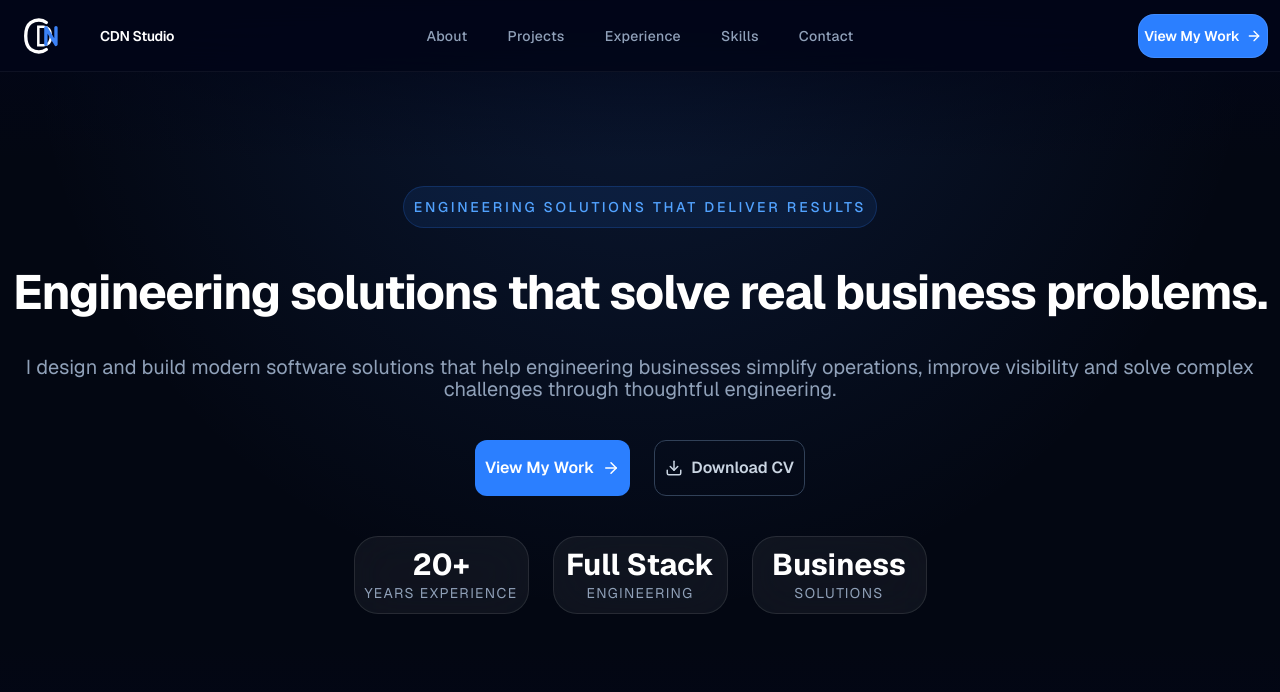
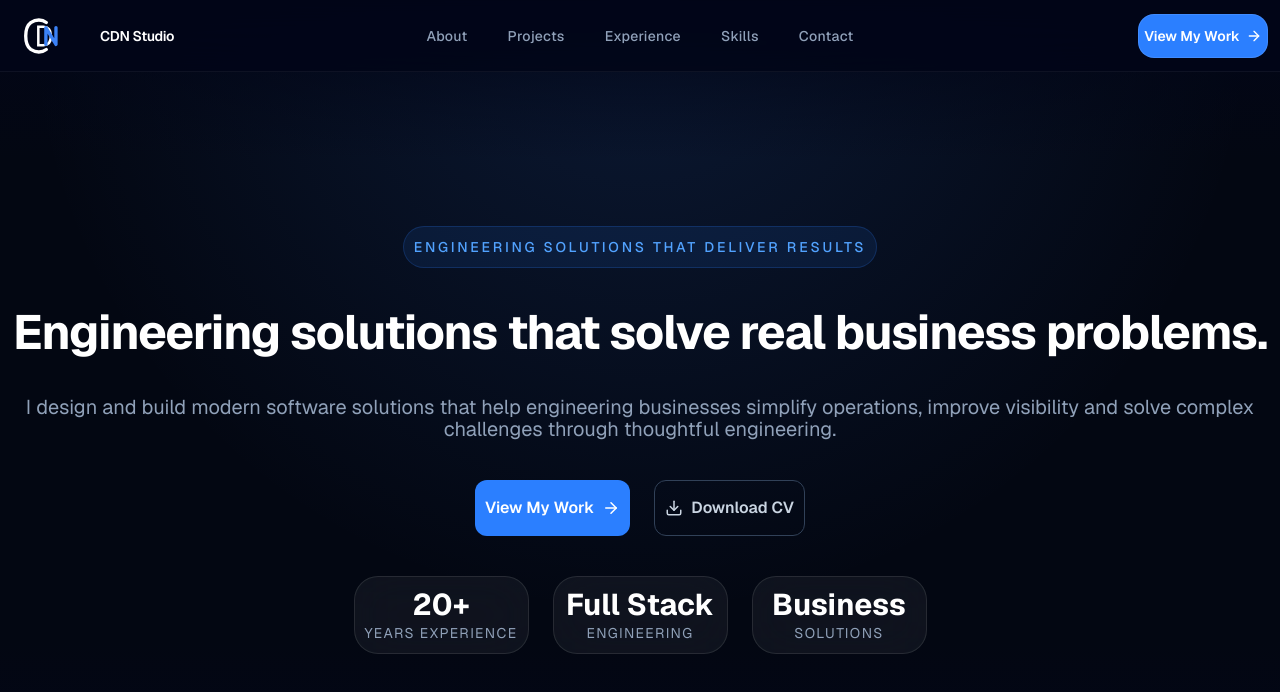
Before and after one commit to Ritmeester-Coder/cdn-studio, a Next.js app: page / in a window 1280 px wide. Shown: the top 692 px of the page. Built offline with nearby package versions, Linux system fonts and the light colour scheme.

Commit message:
fix: refine hero layout and mobile responsiveness

```diff
--- a/src/app/globals.css
+++ b/src/app/globals.css
@@ -58,6 +58,10 @@ body::-webkit-scrollbar {
   padding-left: 20px;
 }
 
+.fpt-80 {
+  padding-top: 80px;
+}
+
 .vp-button {
   width: 130px;
   margin-right: 12px;
--- a/src/components/sections/hero/Hero.tsx
+++ b/src/components/sections/hero/Hero.tsx
@@ -12,7 +12,7 @@ export default function Hero() {
   return (
     <Section
       id="hero"
-      className="relative flex min-h-screen items-center justify-center overflow-hidden"
+      className="relative flex min-h-screen items-center justify-center overflow-hidden pt-32 md:pt-0 fpt-80"
     >
       <HeroBackground />
 
--- a/src/components/ui/navbar/MobileNav.tsx
+++ b/src/components/ui/navbar/MobileNav.tsx
@@ -11,7 +11,7 @@ export default function MobileNav() {
 
   return (
     <>
-      <header className="fixed inset-x-0 top-0 z-50 h-[72px] border-b border-white/5 bg-slate-950/80 backdrop-blur-xl">
+      <header className="fixed inset-x-0 top-0 z-50 h-16 border-b border-white/5 bg-slate-950/80 backdrop-blur-xl">
         <div className="flex h-full items-center justify-between px-6">
           <Logo />
 
```
Also changed, not shown: 1 other file (tests, documents, lock files or other folders).
